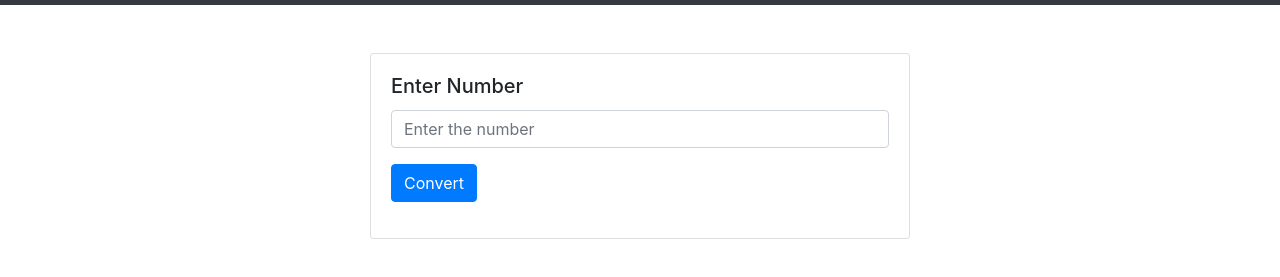
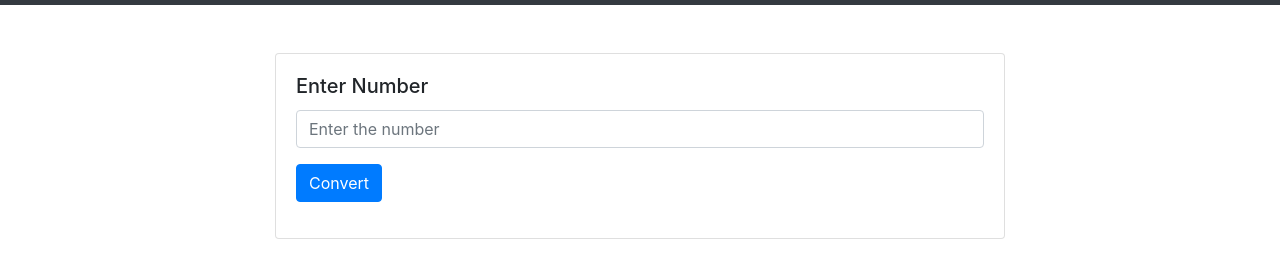
Before and after one commit to frier-sam/Number_to_inwords, a plain HTML site: page index.html in a window 1280 px wide. Shown: the part 51-328 px from the top of the page. Drawn offline with nearby package versions, Linux system fonts and the light colour scheme.

Commit message:
Mobile view and tags

```diff
--- a/index.html
+++ b/index.html
@@ -1,7 +1,10 @@
 <!DOCTYPE html>
 <html>
 <head>
-    <title>Number to Words Conversion</title>
+    <title>Numbers to In Words Converted - Convert Numbers to Words</title>
+    <meta name="keywords" content="numbers to words, number to word converter, convert numbers to text, numeric to text, numbers in words">
+    <meta name="robots" content="index, follow">
+    <meta name="viewport" content="width=device-width, initial-scale=1.0">
     <link href="https://stackpath.bootstrapcdn.com/bootstrap/4.5.0/css/bootstrap.min.css" rel="stylesheet">
 </head>
 <body>
@@ -11,7 +14,7 @@
 
     <div class="container">
         <div class="row">
-            <div class="col-lg-6 offset-lg-3 col-md-8 offset-md-2 col-sm-12">
+            <div class="col-lg-8 offset-lg-2 col-md-12 col-sm-12">
                 <div class="card mt-5">
                     <div class="card-body">
                         <h5 class="card-title">Enter Number</h5>
```
